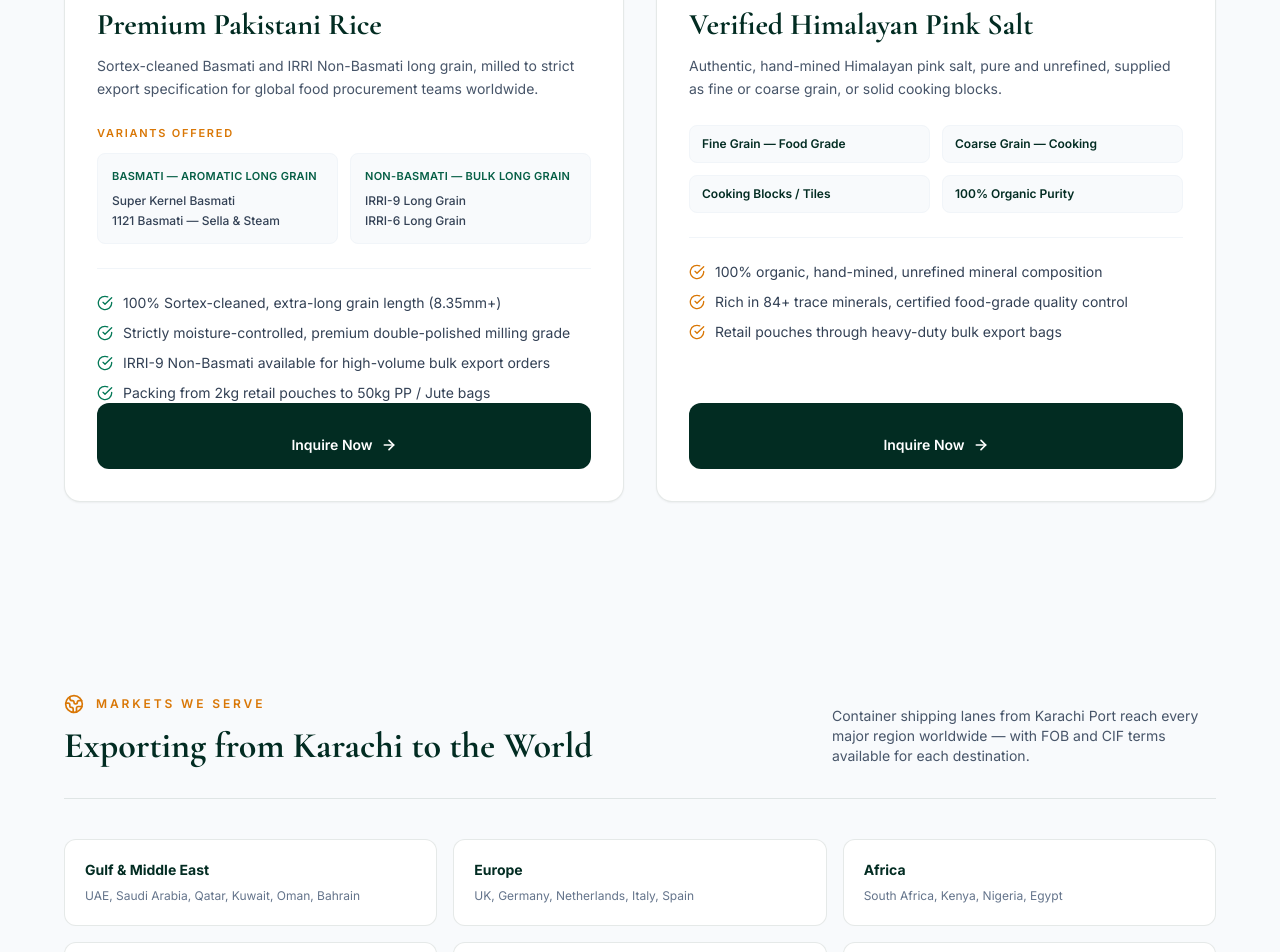
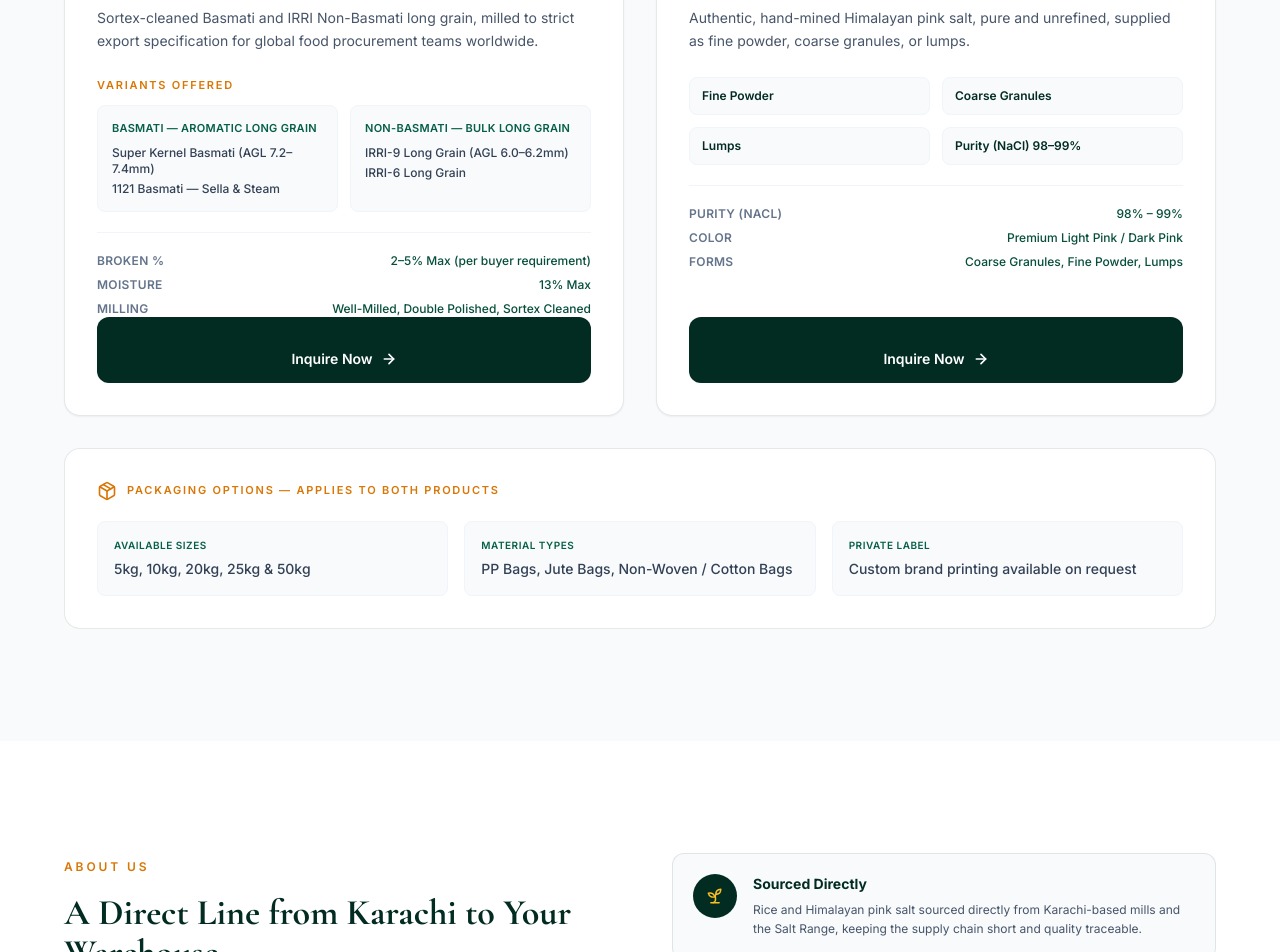
Before and after one commit to sagheer72/Indus_Valley_Foods, a Next.js app: page / in a window 1280 px wide. Shown: the part 1760-2712 px from the top of the page. Built offline with nearby package versions, Linux system fonts and the light colour scheme.

Commit message:
Final polish: honest About section, schema cleanup, navbar fix, 404 page

```diff
--- a/app/catalog/page.tsx
+++ b/app/catalog/page.tsx
@@ -110,17 +110,19 @@ export default function CatalogPage() {
                 Packing Options
               </h3>
               <div className="mt-4 flex flex-wrap gap-2">
-                {['1KG Pouch', '2KG Pouch', '5KG Pouch', '25KG PP / Jute', '50KG PP / Jute'].map(
-                  (item) => (
+                {['5KG', '10KG', '20KG', '25KG', '50KG'].map((item) => (
                   <span
                     key={item}
                     className="rounded-full border border-emerald-200 px-3 py-1.5 text-xs font-mono text-emerald-800"
                   >
                     {item}
                   </span>
-                  )
-                )}
+                ))}
               </div>
+              <p className="mt-3 text-xs text-slate-500">
+                PP Bags, Jute Bags, or Non-Woven / Cotton Bags — custom brand
+                printing available for private label orders.
+              </p>
             </div>
 
             <div className="rounded-2xl bg-emerald-950 p-6 sm:p-8">
@@ -129,13 +131,14 @@ export default function CatalogPage() {
                   Spec Sheet
                 </span>
                 <span className="rounded-full bg-amber-500 px-3 py-1 text-[10px] font-bold uppercase tracking-wider text-emerald-950">
-                  Verified
+                  Export Grade
                 </span>
               </div>
-              <ManifestRow label="Cleaning" value="100% Sortex Cleaned" />
-              <ManifestRow label="Avg. Grain Length" value="8.35mm +" />
-              <ManifestRow label="Moisture" value="Below 12.5%" />
-              <ManifestRow label="Milling" value="Well-Milled, Double Polished" />
+              <ManifestRow label="AGL — Super Kernel Basmati" value="7.2mm – 7.4mm" />
+              <ManifestRow label="AGL — IRRI-9 Non-Basmati" value="6.0mm – 6.2mm" />
+              <ManifestRow label="Broken %" value="2% – 5% Max (per buyer requirement)" />
+              <ManifestRow label="Moisture" value="13% Max" />
+              <ManifestRow label="Milling" value="Well-Milled, Double Polished, Sortex Cleaned" />
             </div>
           </div>
         </div>
@@ -158,13 +161,13 @@ export default function CatalogPage() {
                   Spec Sheet
                 </span>
                 <span className="rounded-full bg-amber-500 px-3 py-1 text-[10px] font-bold uppercase tracking-wider text-emerald-950">
-                  Verified
+                  Export Grade
                 </span>
               </div>
-              <ManifestRow label="Sourcing" value="100% Organic, Hand-Mined" />
-              <ManifestRow label="Grade" value="Certified Food Grade" />
-              <ManifestRow label="Mineral Content" value="84+ Trace Minerals" />
-              <ManifestRow label="Origin" value="Salt Range, Punjab" />
+              <ManifestRow label="Purity (NaCl)" value="98% – 99%" />
+              <ManifestRow label="Color" value="Premium Light Pink / Dark Pink" />
+              <ManifestRow label="Forms" value="Coarse Granules, Fine Powder, Lumps" />
+              <ManifestRow label="Origin" value="Salt Range, Punjab, Pakistan" />
             </div>
 
             <div className="order-1 lg:order-2">
@@ -173,20 +176,16 @@ export default function CatalogPage() {
               </h3>
               <div className="mt-4 flex flex-col divide-y divide-slate-200 border-y border-slate-200">
                 <div className="flex items-center justify-between py-3.5">
-                  <span className="text-sm font-medium text-slate-800">Extra Fine Powder</span>
+                  <span className="text-sm font-medium text-slate-800">Fine Powder</span>
                   <span className="text-xs font-mono text-emerald-700">TABLE / SEASONING</span>
                 </div>
                 <div className="flex items-center justify-between py-3.5">
-                  <span className="text-sm font-medium text-slate-800">Medium Granules — 1–2mm</span>
+                  <span className="text-sm font-medium text-slate-800">Coarse Granules</span>
                   <span className="text-xs font-mono text-emerald-700">COOKING</span>
                 </div>
                 <div className="flex items-center justify-between py-3.5">
-                  <span className="text-sm font-medium text-slate-800">Medium Granules — 2–5mm</span>
+                  <span className="text-sm font-medium text-slate-800">Lumps</span>
                   <span className="text-xs font-mono text-emerald-700">GRINDER / MILL FILL</span>
-                </div>
-                <div className="flex items-center justify-between py-3.5">
-                  <span className="text-sm font-medium text-slate-800">Cooking Blocks / Tiles</span>
-                  <span className="text-xs font-mono text-emerald-700">GRILL &amp; SERVING</span>
                 </div>
               </div>
 
@@ -194,7 +193,7 @@ export default function CatalogPage() {
                 Packing Options
               </h3>
               <div className="mt-4 flex flex-wrap gap-2">
-                {['500g Pouch', '1KG Pouch', '25KG Bulk Laminate Bag'].map((item) => (
+                {['5KG', '10KG', '20KG', '25KG', '50KG'].map((item) => (
                   <span
                     key={item}
                     className="rounded-full border border-emerald-200 px-3 py-1.5 text-xs font-mono text-emerald-800"
@@ -203,6 +202,10 @@ export default function CatalogPage() {
                   </span>
                 ))}
               </div>
+              <p className="mt-3 text-xs text-slate-500">
+                PP Bags, Jute Bags, or Non-Woven / Cotton Bags — custom brand
+                printing available for private label orders.
+              </p>
             </div>
           </div>
         </div>
--- a/app/layout.tsx
+++ b/app/layout.tsx
@@ -26,14 +26,14 @@ export const metadata: Metadata = {
     template: '%s | Indus Valley Foods',
   },
   description:
-    'Indus Valley Foods is a direct exporter of Sortex-cleaned Super Kernel & 1121 Basmati rice and verified Himalayan pink salt from Karachi, Pakistan, shipping worldwide — including UAE, Saudi Arabia, Qatar, Europe, Africa, Central Asia, and the Americas. FOB/CIF terms, bulk container supply, free samples via DHL/FedEx.',
+    'Indus Valley Foods is a direct exporter of Sortex-cleaned Super Kernel & 1121 Basmati rice and authentic Himalayan pink salt from Karachi, Pakistan, shipping worldwide — including UAE, Saudi Arabia, Qatar, Europe, Africa, Central Asia, and the Americas. FOB/CIF terms, bulk container supply, free samples via DHL/FedEx.',
   keywords: [
     'Pakistan rice exporter worldwide',
     'Basmati rice international export',
     'IRRI-9 Non-Basmati rice exporter Pakistan',
     'IRRI-9 long grain rice Gulf market',
     'Direct Basmati Rice Exporters from Pakistan to Dubai',
-    'Verified Pakistan Himalayan Pink Salt Suppliers Saudi Arabia',
+    'Authentic Pakistan Himalayan Pink Salt Suppliers Saudi Arabia',
     'Bulk Agro Commodities Exporter Pakistan',
     'Global agro commodities exporter Pakistan',
     'Indus Valley Foods Pakistan',
@@ -166,17 +166,9 @@ const localBusinessSchema = {
   telephone: '+92-312-3059907',
   email: 'indusvalleyfoods.pk@gmail.com',
   url: SITE_URL,
-  openingHoursSpecification: [
-    {
-      '@type': 'OpeningHoursSpecification',
-      dayOfWeek: ['Monday', 'Tuesday', 'Wednesday', 'Thursday', 'Friday', 'Saturday'],
-      opens: '09:00',
-      closes: '19:00',
-    },
-  ],
-  // Once your Google Business Profile is live, replace this with your
-  // actual Maps share link, e.g. "https://maps.app.goo.gl/xxxxxxxx"
-  hasMap: 'https://www.google.com/maps/place/Karachi,+Pakistan',
+  // Add openingHoursSpecification and hasMap here once your Google
+  // Business Profile is live and your actual hours are confirmed —
+  // left out intentionally rather than guessed.
 };
 
 const productSchema = {
--- a/app/page.tsx
+++ b/app/page.tsx
@@ -1,6 +1,7 @@
 import Navbar from '@/components/Navbar';
 import Hero from '@/components/Hero';
 import ProductShowcase from '@/components/ProductShowcase';
+import AboutSection from '@/components/AboutSection';
 import MarketsSection from '@/components/MarketsSection';
 import ExportProcess from '@/components/ExportProcess';
 import TrustBar from '@/components/TrustBar';
@@ -14,6 +15,7 @@ export default function Home() {
       <Navbar />
       <Hero />
       <ProductShowcase />
+      <AboutSection />
       <MarketsSection />
       <ExportProcess />
       <TrustBar />
--- /dev/null
+++ b/components/AboutSection.tsx
@@ -0,0 +1,73 @@
+import { Target, Handshake, Sprout } from 'lucide-react';
+import { COMPANY } from '@/lib/constants';
+
+const pillars = [
+  {
+    icon: Sprout,
+    title: 'Sourced Directly',
+    detail:
+      'Rice and Himalayan pink salt sourced directly from Karachi-based mills and the Salt Range, keeping the supply chain short and quality traceable.',
+  },
+  {
+    icon: Target,
+    title: 'Founder-Led',
+    detail:
+      `Run personally by ${COMPANY.owner} — every inquiry, sample, and shipment is handled directly, with no middlemen between you and the source.`,
+  },
+  {
+    icon: Handshake,
+    title: 'Built on Long-Term Trade',
+    detail:
+      'Focused on transparent pricing, sample-first verification, and consistent quality — the fundamentals of a trade relationship worth repeating.',
+  },
+];
+
+export default function AboutSection() {
+  return (
+    <section id="about" className="bg-white py-16 sm:py-24 lg:py-28">
+      <div className="mx-auto max-w-7xl px-4 sm:px-8 lg:px-16">
+        <div className="grid grid-cols-1 gap-12 lg:grid-cols-2 lg:gap-16">
+          <div>
+            <span className="text-xs font-semibold uppercase tracking-[0.24em] text-amber-600">
+              About Us
+            </span>
+            <h2 className="mt-4 text-3xl font-serif font-bold text-emerald-950 sm:text-4xl">
+              A Direct Line from Karachi to Your Warehouse
+            </h2>
+            <p className="mt-5 text-sm leading-relaxed text-slate-600 sm:text-base">
+              {COMPANY.name} was founded to connect Pakistan&apos;s rice mills
+              and salt mines directly with buyers abroad — without layers of
+              brokers in between. We work with Super Kernel Basmati, IRRI-9
+              Non-Basmati, and Himalayan pink salt, sourced from Karachi and
+              the Salt Range, and shipped on terms that make sense for both
+              sides of the trade.
+            </p>
+            <p className="mt-4 text-sm leading-relaxed text-slate-600 sm:text-base">
+              As a founder-led export business, every buyer gets direct
+              access to {COMPANY.owner} — no call centers, no account
+              managers passing your inquiry along. Just a straight line to
+              the person closing your deal.
+            </p>
+          </div>
+
+          <div className="flex flex-col gap-5">
+            {pillars.map(({ icon: Icon, title, detail }) => (
+              <div
+                key={title}
+                className="flex gap-4 rounded-xl border border-emerald-950/10 bg-slate-50 p-5"
+              >
+                <div className="flex h-11 w-11 flex-shrink-0 items-center justify-center rounded-full bg-emerald-950">
+                  <Icon className="h-5 w-5 text-amber-400" strokeWidth={1.75} />
+                </div>
+                <div>
+                  <p className="text-sm font-bold text-emerald-950">{title}</p>
+                  <p className="mt-1.5 text-xs leading-relaxed text-slate-600">{detail}</p>
+                </div>
+              </div>
+            ))}
+          </div>
+        </div>
+      </div>
+    </section>
+  );
+}
--- a/components/ExportProcess.tsx
+++ b/components/ExportProcess.tsx
@@ -1,15 +1,15 @@
 import { PackageCheck, ShieldCheck, Ship, Boxes } from 'lucide-react';
 
 const packagingOptions = [
-  { label: 'Retail', detail: '1kg / 2kg / 5kg laminated pouches — private label & custom branding available' },
-  { label: 'Wholesale', detail: '25kg / 50kg PP woven bags or Jute bags' },
-  { label: 'Bulk', detail: 'Flexi-bags or full container bulk loading on request' },
+  { label: 'Standard Sizes', detail: '5kg, 10kg, 20kg, 25kg & 50kg bags available for both products' },
+  { label: 'Materials', detail: 'PP Bags, Jute Bags, or Non-Woven / Cotton Bags' },
+  { label: 'Private Label', detail: 'Custom brand printing available per buyer requirement' },
 ];
 
 const qcSteps = [
   { step: '01', title: 'Sourcing & Grading', detail: 'Raw material sourced directly and graded before acceptance.' },
   { step: '02', title: 'Sortex Cleaning', detail: 'Electronic color sorting removes discolored and foreign grains.' },
-  { step: '03', title: 'Moisture Testing', detail: 'Every batch tested to stay strictly below 12.5% moisture.' },
+  { step: '03', title: 'Moisture Testing', detail: 'Every batch tested to stay within 13% moisture max.' },
   { step: '04', title: 'Dual Inspection', detail: 'Manual and machine inspection before any packing begins.' },
   { step: '05', title: 'Sample Approval', detail: 'Buyer approves a physical sample before the bulk order proceeds.' },
 ];
--- a/components/FAQSection.tsx
+++ b/components/FAQSection.tsx
@@ -25,9 +25,9 @@ const faqs = [
       'We export Super Kernel Basmati, 1121 Basmati (White, Sella, and Steam), and IRRI-6 long grain rice, all Sortex-cleaned and moisture-controlled to export specification.',
   },
   {
-    question: 'Is your Himalayan pink salt certified food grade?',
+    question: 'What quality standard is your Himalayan pink salt supplied to?',
     answer:
-      'Yes, our Himalayan pink salt is 100% organic, hand-mined, and supplied to certified food-grade quality standards in fine powder, granule, or cooking block form.',
+      'Our Himalayan pink salt is hand-mined and supplied to a 98–99% NaCl purity standard, in fine powder, coarse granule, or lump form, ready for buyer-side quality verification via free sample.',
   },
 ];
 
--- a/components/ProductShowcase.tsx
+++ b/components/ProductShowcase.tsx
@@ -1,36 +1,56 @@
 import Image from 'next/image';
-import { CheckCircle, ArrowRight, Wheat, Gem } from 'lucide-react';
+import { CheckCircle, ArrowRight, Wheat, Gem, Package } from 'lucide-react';
 
 const riceVariantGroups = [
   {
     label: 'Basmati — Aromatic Long Grain',
-    items: ['Super Kernel Basmati', '1121 Basmati — Sella & Steam'],
+    items: ['Super Kernel Basmati (AGL 7.2–7.4mm)', '1121 Basmati — Sella & Steam'],
   },
   {
     label: 'Non-Basmati — Bulk Long Grain',
-    items: ['IRRI-9 Long Grain', 'IRRI-6 Long Grain'],
+    items: ['IRRI-9 Long Grain (AGL 6.0–6.2mm)', 'IRRI-6 Long Grain'],
   },
 ];
 
-const riceFeatures = [
-  '100% Sortex-cleaned, extra-long grain length (8.35mm+)',
-  'Strictly moisture-controlled, premium double-polished milling grade',
-  'IRRI-9 Non-Basmati available for high-volume bulk export orders',
-  'Packing from 2kg retail pouches to 50kg PP / Jute bags',
+const riceSpecs = [
+  { label: 'Broken %', value: '2–5% Max (per buyer requirement)' },
+  { label: 'Moisture', value: '13% Max' },
+  { label: 'Milling', value: 'Well-Milled, Double Polished, Sortex Cleaned' },
 ];
 
 const saltVarieties = [
-  'Fine Grain — Food Grade',
-  'Coarse Grain — Cooking',
-  'Cooking Blocks / Tiles',
-  '100% Organic Purity',
+  'Fine Powder',
+  'Coarse Granules',
+  'Lumps',
+  'Purity (NaCl) 98–99%',
 ];
 
-const saltFeatures = [
-  '100% organic, hand-mined, unrefined mineral composition',
-  'Rich in 84+ trace minerals, certified food-grade quality control',
-  'Retail pouches through heavy-duty bulk export bags',
+const saltSpecs = [
+  { label: 'Purity (NaCl)', value: '98% – 99%' },
+  { label: 'Color', value: 'Premium Light Pink / Dark Pink' },
+  { label: 'Forms', value: 'Coarse Granules, Fine Powder, Lumps' },
 ];
+
+const packagingOptions = [
+  { label: 'Available Sizes', value: '5kg, 10kg, 20kg, 25kg & 50kg' },
+  { label: 'Material Types', value: 'PP Bags, Jute Bags, Non-Woven / Cotton Bags' },
+  { label: 'Private Label', value: 'Custom brand printing available on request' },
+];
+
+function SpecList({ specs }: { specs: { label: string; value: string }[] }) {
+  return (
+    <div className="mt-5 space-y-2 border-t border-slate-100 pt-5">
+      {specs.map((spec) => (
+        <div key={spec.label} className="flex items-baseline justify-between gap-3 text-xs">
+          <span className="flex-shrink-0 font-semibold uppercase tracking-wide text-slate-500">
+            {spec.label}
+          </span>
+          <span className="text-right font-medium text-emerald-900">{spec.value}</span>
+        </div>
+      ))}
+    </div>
+  );
+}
 
 export default function ProductShowcase() {
   return (
@@ -41,7 +61,7 @@ export default function ProductShowcase() {
             Our Commodities
           </span>
           <h2 className="mt-4 text-3xl font-serif font-bold text-emerald-950 sm:text-4xl lg:text-5xl">
-            Two Commodities. Uncompromising Export Standards.
+            Two Commodities. Export-Grade Specification.
           </h2>
           <p className="mt-4 text-sm text-slate-600 sm:text-base">
             Every shipment is Sortex-cleaned, moisture-controlled, and packed to
@@ -106,17 +126,7 @@ export default function ProductShowcase() {
                 </div>
               </div>
 
-              <ul className="mt-6 space-y-2.5 border-t border-slate-100 pt-6">
-                {riceFeatures.map((item) => (
-                  <li key={item} className="flex items-start gap-2.5 text-sm text-slate-700">
-                    <CheckCircle
-                      className="mt-0.5 h-4 w-4 flex-shrink-0 text-emerald-700"
-                      strokeWidth={2}
-                    />
-                    {item}
-                  </li>
-                ))}
-              </ul>
+              <SpecList specs={riceSpecs} />
 
               <a
                 href="#contact"
@@ -136,7 +146,7 @@ export default function ProductShowcase() {
             <div className="relative h-56 w-full overflow-hidden sm:h-64">
               <Image
                 src="https://images.unsplash.com/photo-1629285464605-8e6493153fdb?fm=jpg&q=80&w=1200&auto=format&fit=crop"
-                alt="Authentic Himalayan pink salt crystals from Pakistan, 100% organic and hand-mined for worldwide bulk export including Saudi Arabia and the Gulf"
+                alt="Authentic Himalayan pink salt crystals from Pakistan, hand-mined for worldwide bulk export including Saudi Arabia and the Gulf"
                 fill
                 sizes="(max-width: 1024px) 100vw, 50vw"
                 className="object-cover transition-transform duration-500 group-hover:scale-105"
@@ -154,11 +164,11 @@ export default function ProductShowcase() {
 
             <div className="flex flex-1 flex-col p-6 sm:p-8">
               <h3 className="text-2xl font-serif font-bold text-emerald-950 sm:text-3xl">
-                Verified Himalayan Pink Salt
+                Himalayan Pink Salt
               </h3>
               <p className="mt-3 text-sm leading-relaxed text-slate-600">
                 Authentic, hand-mined Himalayan pink salt, pure and unrefined,
-                supplied as fine or coarse grain, or solid cooking blocks.
+                supplied as fine powder, coarse granules, or lumps.
               </p>
 
               <div className="mt-6 grid grid-cols-2 gap-3">
@@ -172,17 +182,7 @@ export default function ProductShowcase() {
                 ))}
               </div>
 
-              <ul className="mt-6 space-y-2.5 border-t border-slate-100 pt-6">
-                {saltFeatures.map((item) => (
-                  <li key={item} className="flex items-start gap-2.5 text-sm text-slate-700">
-                    <CheckCircle
-                      className="mt-0.5 h-4 w-4 flex-shrink-0 text-amber-600"
-                      strokeWidth={2}
-                    />
-                    {item}
-                  </li>
-                ))}
-              </ul>
+              <SpecList specs={saltSpecs} />
 
               <a
                 href="#contact"
@@ -197,6 +197,26 @@ export default function ProductShowcase() {
             </div>
           </article>
         </div>
+
+        {/* PACKAGING — applies to both products */}
+        <div className="mt-8 rounded-2xl border border-emerald-950/10 bg-white p-6 sm:p-8">
+          <div className="flex items-center gap-2.5">
+            <Package className="h-5 w-5 text-amber-600" strokeWidth={2} />
+            <p className="text-[11px] font-semibold uppercase tracking-[0.16em] text-amber-600">
+              Packaging Options — Applies to Both Products
+            </p>
+          </div>
+          <div className="mt-5 grid grid-cols-1 gap-4 sm:grid-cols-3">
+            {packagingOptions.map((item) => (
+              <div key={item.label} className="rounded-lg border border-slate-100 bg-slate-50 p-4">
+                <p className="text-[10px] font-semibold uppercase tracking-wider text-emerald-800">
+                  {item.label}
+                </p>
+                <p className="mt-1.5 text-sm font-medium text-slate-700">{item.value}</p>
+              </div>
+            ))}
+          </div>
+        </div>
       </div>
     </section>
   );
--- a/lib/constants.ts
+++ b/lib/constants.ts
@@ -5,7 +5,7 @@ export const COMPANY = {
   name: 'Indus Valley Foods',
   owner: 'Sagheer Ahmed',
   location: 'Karachi, Pakistan',
-  locationDetail: 'Shipping & Corporate Operations Hub — Karachi Port, Pakistan',
+  locationDetail: 'Sourced & Shipped from Karachi, Pakistan',
   phoneDisplay: '+92 312 3059907',
   phoneHref: 'tel:+923123059907',
   whatsappNumber: '923123059907',
@@ -25,8 +25,8 @@ export const COMPANY = {
 export const NAV_LINKS = [
   { label: 'Home', href: '#home' },
   { label: 'Products', href: '#products' },
-  { label: 'Export Process', href: '#process' },
-  { label: 'Quality', href: '#quality' },
+  { label: 'About', href: '#about' },
+  { label: 'Process', href: '#process' },
   { label: 'Catalog', href: '/catalog' },
   { label: 'Contact', href: '#contact' },
 ];
```
Also changed, not shown: app/not-found.tsx (added, +25 -0 lines), components/Footer.tsx (+8 -4 lines), components/Hero.tsx (+4 -4 lines), components/Navbar.tsx (+7 -7 lines). Lines whose indentation alone changed are shown as unchanged.
